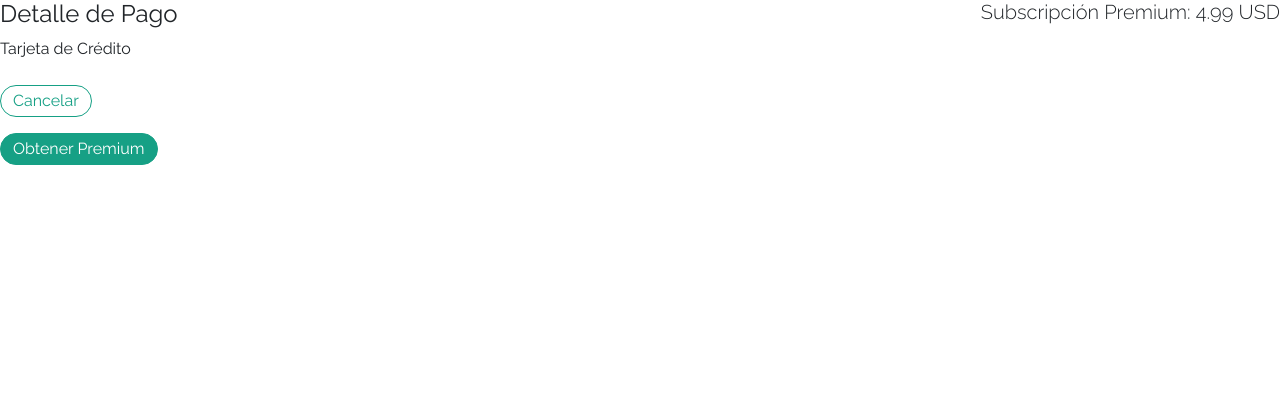
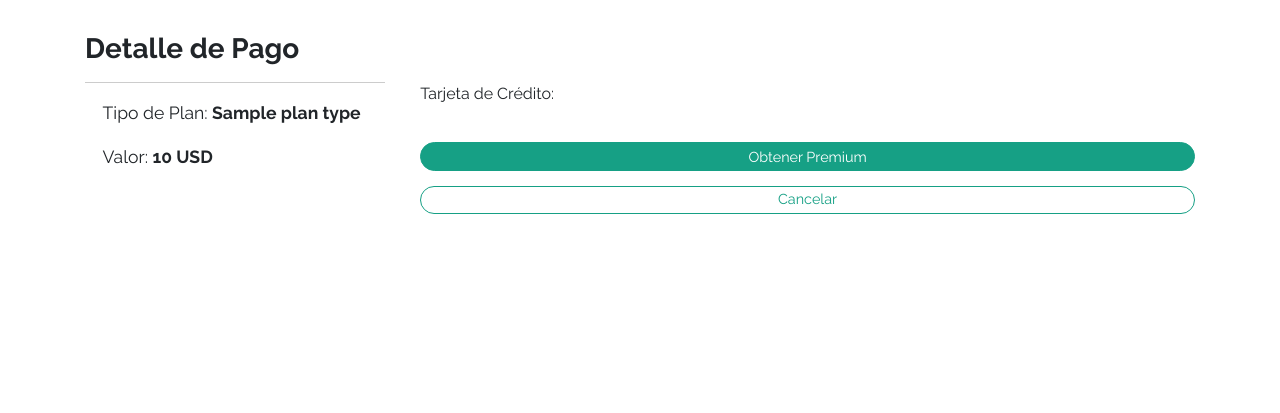
Before and after one commit to cesardlinx/asistentecatedra, a Django app: template asistente/templates/asistente/checkout.html in a window 1280 px wide. Shown: the part 96-509 px from the top of the page. Run offline with Django 3.2, Linux system fonts and the light colour scheme; the template is opened without the code that fills it: most values are stand-ins (such as "Sample title", 1, 10 or a date in 2020); some libraries are stand-ins or nearby versions.

Commit message:
Frontend for checkout page
The frontend for the checkout page was visually improved

- The checkout view now shows the plan detail

```diff
--- a/asistente/templates/asistente/checkout.html
+++ b/asistente/templates/asistente/checkout.html
@@ -3,19 +3,23 @@
 {% load static %}
 
 {% block content %}
-    <section class="modal-contenido">
+    <section class="checkout">
+        <section class="container">
             <script src="https://js.stripe.com/v3/"></script>
-        <div class="payment-header">
+            <h3 class="main-title">Detalle de Pago</h3>
 
-            <h4>Detalle de Pago</h4>
-            <h5>Subscripción Premium: 4.99 USD</h5>
+            <div class="payment-summary">
+
+                <div class="payment-detail">
+                    <p>Tipo de Plan: <strong>{{ plan.plan_type.title }}</strong></p>
+                    <p>Valor: <strong>{{ plan.price }} USD</strong></p>
                 </div>
 
-        <form method="post" id="payment-form">
+                <form method="post" class="payment-form" id="payment-form">
                     {% csrf_token %}
                     <div class="payment-form">
                         <label class="payment-label" for="card-element">
-                Tarjeta de Crédito
+                        Tarjeta de Crédito:
                         </label>
                         <div id="card-element">
                         <!-- A Stripe Element will be inserted here. -->
@@ -26,10 +30,13 @@
                     </div>
 
                     <div class="payment-submit">
-                <button type="button" class="secondary-button modal-dismiss">Cancelar</button>
                         <button type="submit" class="primary-button subscribe-btn"><span class="fas fa-crown"></span> Obtener Premium</button>
+                        <a href="" class="secondary-button">Cancelar</a>
                     </div>
                 </form>
+
+            </div>
+        </section>
     </section>
 {% endblock content %}
 
--- /dev/null
+++ b/static/css/sass/pages/_checkout.scss
@@ -0,0 +1,39 @@
+//** Página de pago
+
+.checkout {
+  margin: 2em 0 5em;
+}
+
+.payment-summary {
+  margin-top: 1em;
+  display: flex;
+
+  .payment-detail {
+    border-top: 1px solid #ccc;
+    padding: 1em 1em 0;
+    font-size: 1.1rem;
+    width: 300px;
+    margin-right: 2em;
+
+    p {
+      margin-bottom: 1em;
+    }
+  }
+}
+
+.payment-form {
+  flex-grow: 1;
+  // margin: 0;
+}
+
+.payment-submit {
+
+  .secondary-button {
+    margin: 1em 0 0;
+  }
+
+  .subscribe-btn {
+    margin-top: 2em;
+    width: 100%;
+  }
+}
--- a/static/css/sass/pages/_payment.scss
+++ /dev/null
@@ -1,34 +0,0 @@
-//** Página de pago
-
-#payment-modal {
-  .modal-contenido {
-    width: 70%;
-    max-width: 600px;
-  }
-}
-
-.payment-submit {
-  text-align: right;
-
-  button {
-    font-size: 1rem;
-  }
-
-  .subscribe-btn {
-    margin-top: 1em;
-  }
-}
-
-.payment-header {
-  display: flex;
-  flex-flow: row wrap;
-  justify-content: space-between;
-
-  h5 {
-    font-weight: lighter;
-  }
-}
-
-.payment-form {
-  margin-bottom: 1em;
-}
--- a/static/css/style.css
+++ b/static/css/style.css
@@ -2235,42 +2235,42 @@ footer {
   color: #168973;
 }
 
-#payment-modal .modal-contenido {
-  width: 70%;
-  max-width: 600px;
-}
-
-.payment-submit {
-  text-align: right;
-}
-
-.payment-submit button {
-  font-size: 1rem;
-}
-
-.payment-submit .subscribe-btn {
+.checkout {
+  margin: 2em 0 5em;
+}
+
+.payment-summary {
   margin-top: 1em;
-}
-
-.payment-header {
   display: -webkit-box;
   display: -ms-flexbox;
   display: flex;
-  -webkit-box-orient: horizontal;
-  -webkit-box-direction: normal;
-      -ms-flex-flow: row wrap;
-          flex-flow: row wrap;
-  -webkit-box-pack: justify;
-      -ms-flex-pack: justify;
-          justify-content: space-between;
-}
-
-.payment-header h5 {
-  font-weight: lighter;
+}
+
+.payment-summary .payment-detail {
+  border-top: 1px solid #ccc;
+  padding: 1em 1em 0;
+  font-size: 1.1rem;
+  width: 300px;
+  margin-right: 2em;
+}
+
+.payment-summary .payment-detail p {
+  margin-bottom: 1em;
 }
 
 .payment-form {
-  margin-bottom: 1em;
+  -webkit-box-flex: 1;
+      -ms-flex-positive: 1;
+          flex-grow: 1;
+}
+
+.payment-submit .secondary-button {
+  margin: 1em 0 0;
+}
+
+.payment-submit .subscribe-btn {
+  margin-top: 2em;
+  width: 100%;
 }
 
 .planificaciones {
--- a/static/css/style.scss
+++ b/static/css/style.scss
@@ -15,7 +15,7 @@
 @import 'sass/pages/home';
 @import 'sass/pages/list';
 @import 'sass/pages/auth';
-@import 'sass/pages/payment';
+@import 'sass/pages/checkout';
 @import 'sass/pages/planificaciones';
 @import 'sass/pages/premium';
 @import 'sass/pages/profile';
```
Also changed, not shown: asistente/views.py (+6 -2 lines), 1 other file. Lines whose indentation alone changed are shown as unchanged.
